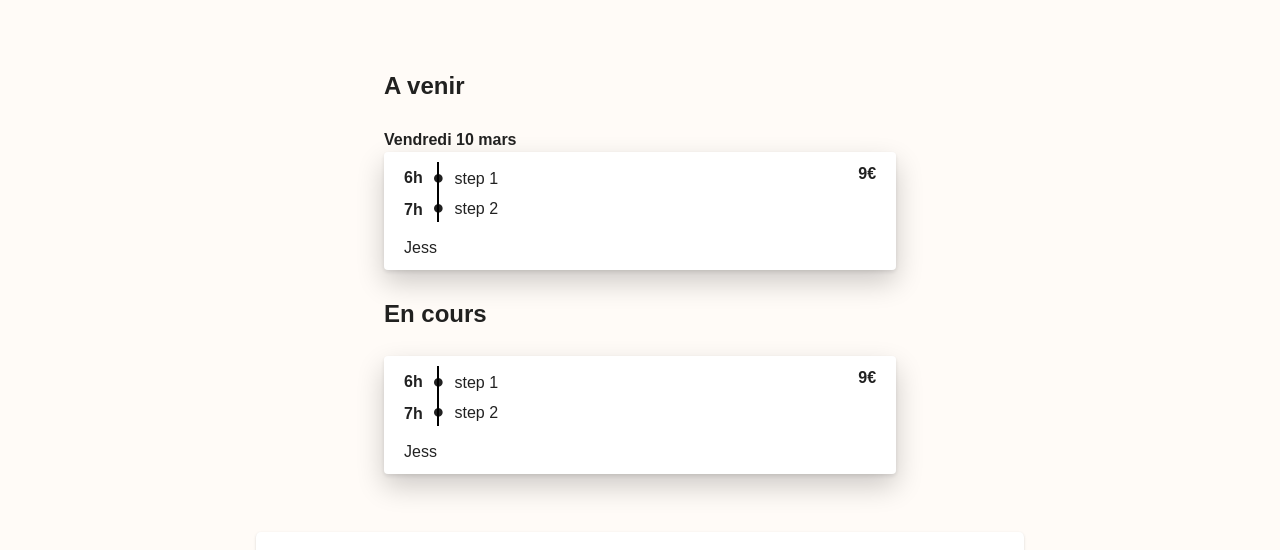
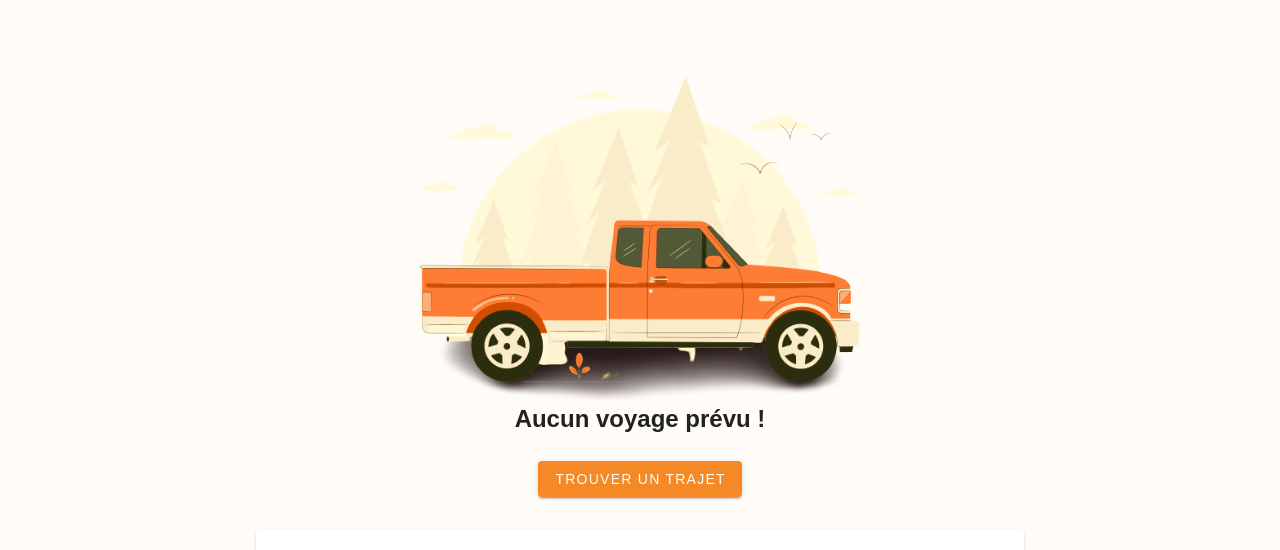
Before and after one commit to PapoteCarYnov/papote-car-front, a Vue app: page /roadmap in a window 1280 px wide. Shown: the part 236-786 px from the top of the page. Built offline with nearby package versions, Linux system fonts and the light colour scheme.

Commit message:
add roadmap page first connexion

```diff
--- a/src/views/RoadmapView.vue
+++ b/src/views/RoadmapView.vue
@@ -1,7 +1,7 @@
 <template>
   <div id="roadmap">
     <h1 style="text-align: center; padding: 2em 0;">Votre plan de route</h1>
-    <div class="results">
+    <div v-if="!empty" class="results">
       <h2>A venir</h2><br />
       <p style="font-weight: bold;">Vendredi 10 mars</p>
       <v-card :class="`${driver ? 'driver' : 'card'}`">
@@ -24,7 +24,7 @@
         </div>
       </v-card>
     </div>
-    <div class="results">
+    <div v-if="!empty" class="results">
       <h2>En cours</h2><br />
       <v-card :class="`${driver ? 'driver' : 'card'}`">
         <div style="display: flex; flex-direction: row; padding-left: 2%;">
@@ -46,15 +46,20 @@
         </div>
       </v-card>
     </div>
+    <div v-if="empty" class="empty">
+      <v-img style="margin: auto; display: block;" :src="require('../assets/first_car.svg')" width="500px" id="car"></v-img>
+      <h2>Aucun voyage prévu !</h2><br />
+      <v-btn id="button">TROUVER UN TRAJET</v-btn>
+    </div>
     <v-card id="driver">
       <v-img :src="require('../assets/car.svg')" width="200px" id="car"></v-img>
       <div class="create">
         <h2>Vous êtes conducteur ?</h2>
         <p>Trouvez votre compagnon de route pour papoter avec vous sur le trajet. Déposez votre annonce et vous n’aurez plus qu’à choisir votre covoitureur !</p><br />
-        <v-btn id="create">CRÉER VOTRE ANNONCE</v-btn>
+        <v-btn id="button">CRÉER VOTRE ANNONCE</v-btn>
       </div>
     </v-card>
-    <div class="results">
+    <div v-if="!empty" class="results">
       <h2>Vos anciens trajets</h2><br />
       <p style="font-weight: bold;">Jeudi 2 mars</p>
       <v-card :class="`${driver ? 'driver' : 'card'}`">
@@ -90,7 +95,8 @@ export default {
   components: {AppFooter},
   data() {
     return {
-      driver: false
+      driver: false,
+      empty: true
     }
   }
 }
@@ -167,9 +173,13 @@ export default {
   padding-left: 5em;
 }
 
-#create {
+#button {
   background-color: #F58926;
   color: #FFFBF7;
+}
+
+.empty {
+  text-align: center;
 }
 
 @media (max-width: 1250px) {
```
Also changed, not shown: src/assets/first_car.svg (added).
